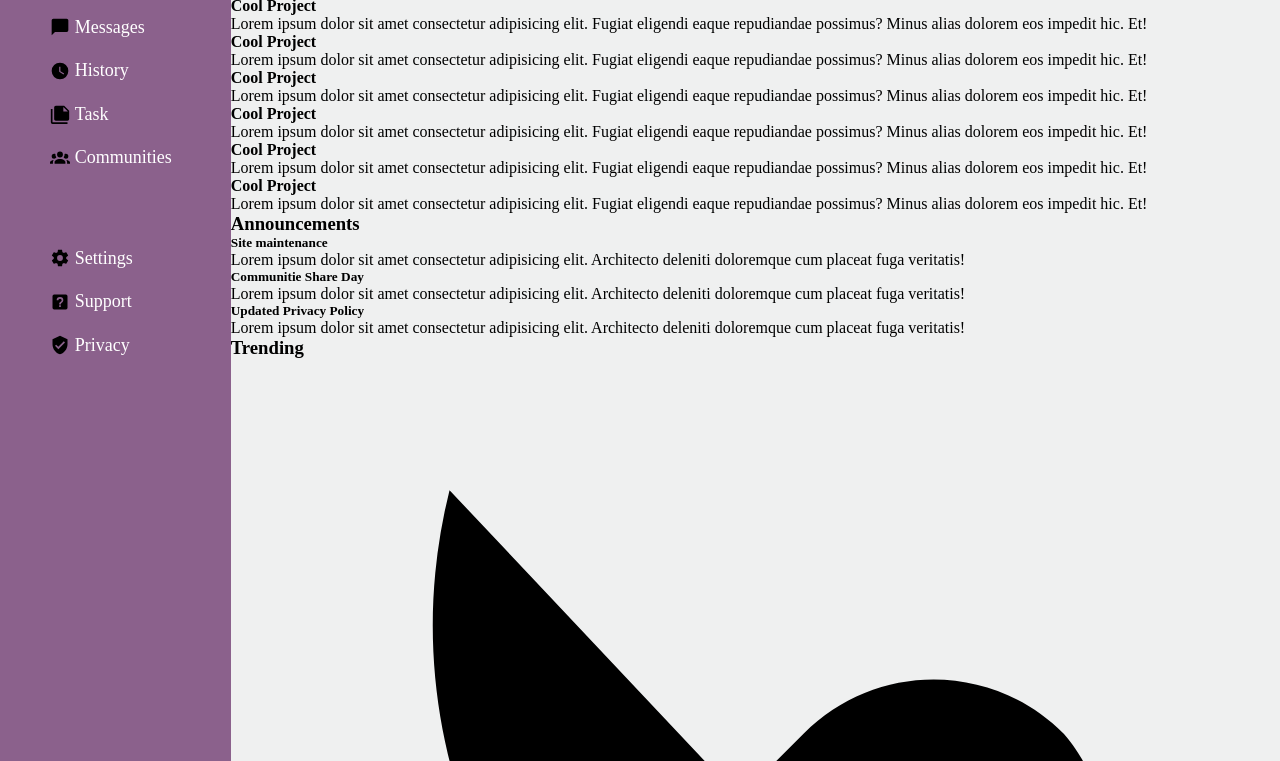
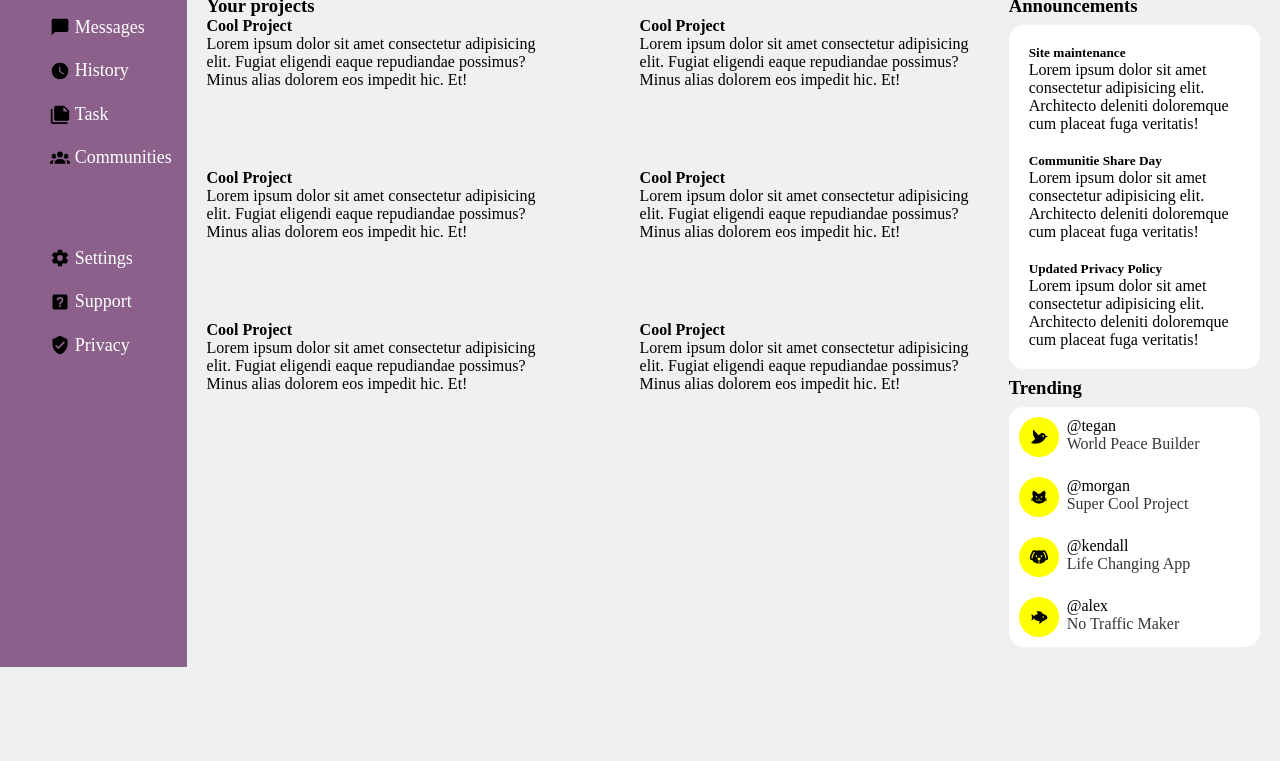
Before and after one commit to yuri-dev20/odin-admin-dashboard, a plain HTML site: page index.html in a window 1280 px wide. Shown: the part 190-951 px from the top of the page. After the commit the page ends 857 px from the top, so only its background shows below. Drawn offline with Linux system fonts and the light colour scheme.

Commit message:
main section sidebar completed

```diff
--- a/css/style.css
+++ b/css/style.css
@@ -1,5 +1,7 @@
 :root {
     --clr--purple: rgba(103, 44, 103, 0.724);
+    --clr-white: #fff;
+    --clr-yellow: rgb(255, 255, 0);
 }
 
 * {
@@ -12,6 +14,7 @@ body {
 }
 
 .grid-container {
+    height: 100vh;
     display: grid;
     grid-template-areas:
     "sidebar header header header"
@@ -22,7 +25,7 @@ body {
 
 /* START - HEADER */
 .header {
-    background: #fff;
+    background: var(--clr-white);
     grid-area: header;
     display: grid;
     grid-template-areas:
@@ -72,7 +75,7 @@ body {
 
 #user-icon {
     display: block;
-    background-color: rgb(255, 255, 0);
+    background-color: var(--clr-yellow);
     border-radius: 100%;
     padding: 10px;
     width: 30px;
@@ -114,7 +117,7 @@ body {
 }
 
 .header-nav li button{
-    color: #fff;
+    color: var(--clr-white);
     font-weight: bold;
     background: var(--clr--purple);
     width: 100px;
@@ -130,7 +133,7 @@ body {
 .sidebar {
     grid-area: sidebar;
     background: var(--clr--purple);
-    color: #fff;
+    color: var(--clr-white);
     display: grid;
     grid-auto-rows: max-content;
 }
@@ -138,7 +141,7 @@ body {
 .sidebar-title {
     display: grid;
     grid-auto-flow: column;
-    grid-auto-columns: max-content 1fr;
+    grid-auto-columns: max-content;
     gap: .2em;
     align-items: center;
     align-self: start;
@@ -164,13 +167,13 @@ body {
     list-style: none;
     display: grid;
     grid-auto-flow: column;
-    grid-auto-columns: max-content 1fr;
+    grid-auto-columns: max-content;
     gap: .3em;
     align-items: center;
 }
 
 .item a {
-    color: #fff;
+    color: var(--clr-white);
     text-decoration: none;
     font-size: 18px;
 }
@@ -183,6 +186,77 @@ body {
 
 /* END - SIDEBAR */
 
+/* START - SECTION */
 .section {
+    margin: 20px;
     grid-area: section;
+    display: grid;
+    grid-template-columns: repeat(4, 1fr);
+    grid-auto-rows: min-content;
+    gap: 1em;
 }
+
+.user-projects {
+    grid-column: 1 / 4;
+    grid-auto-rows: min-content;
+}
+
+.project-grid {
+    display: grid;
+    grid-template-columns: 1fr 1fr;
+    grid-auto-rows: min-content;
+    gap: 5em;
+}
+
+.section-sidebar {
+    display: grid;
+    gap: .5em;
+}
+
+.announcements {
+    display: grid;
+    gap: 20px;
+    padding: 20px;
+    background: var(--clr-white);
+    justify-content: center;
+    align-items: center;
+    border-radius: 15px;
+}
+
+.trending-list {
+    display: grid;
+    gap: .5em;
+}
+
+.trends {
+    display: grid;
+    background: var(--clr-white);
+    border-radius: 15px;
+}
+
+.trending-users {
+    display: grid;
+    grid-template-columns: min-content 1fr;
+    gap: .5em;
+    padding: 10px;
+}
+
+.trending-users a {
+    text-decoration: none;
+    color: black;
+}
+
+.trends-icon {
+    display: block;
+    width: 20px;
+    height: 20px;
+    background-color: var(--clr-yellow);
+    border-radius: 100%;
+    padding: 10px;
+}
+
+.user-page {
+    color: rgba(0, 0, 0, 0.793);
+}
+
+/* END - SECTION */
```
